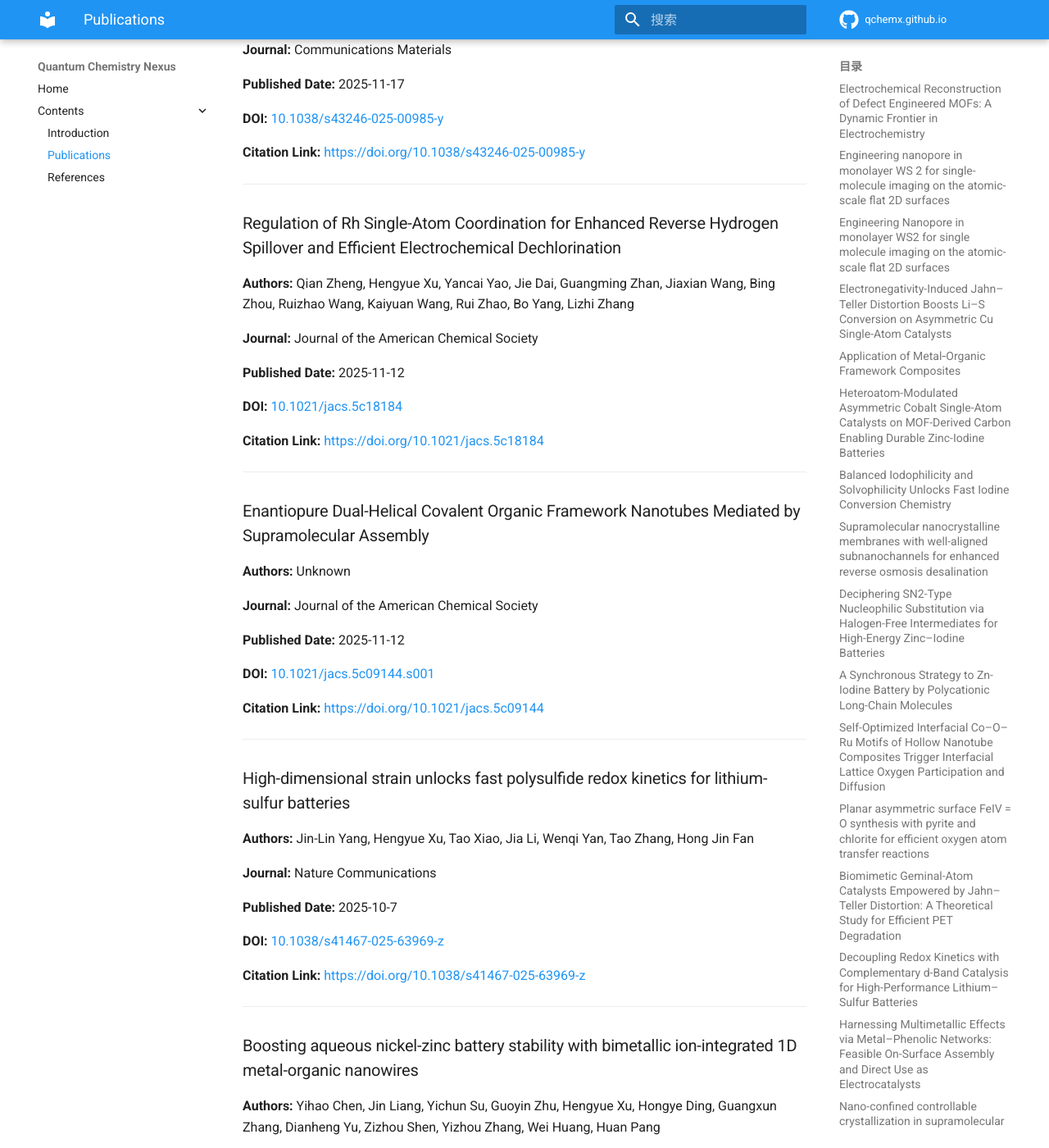
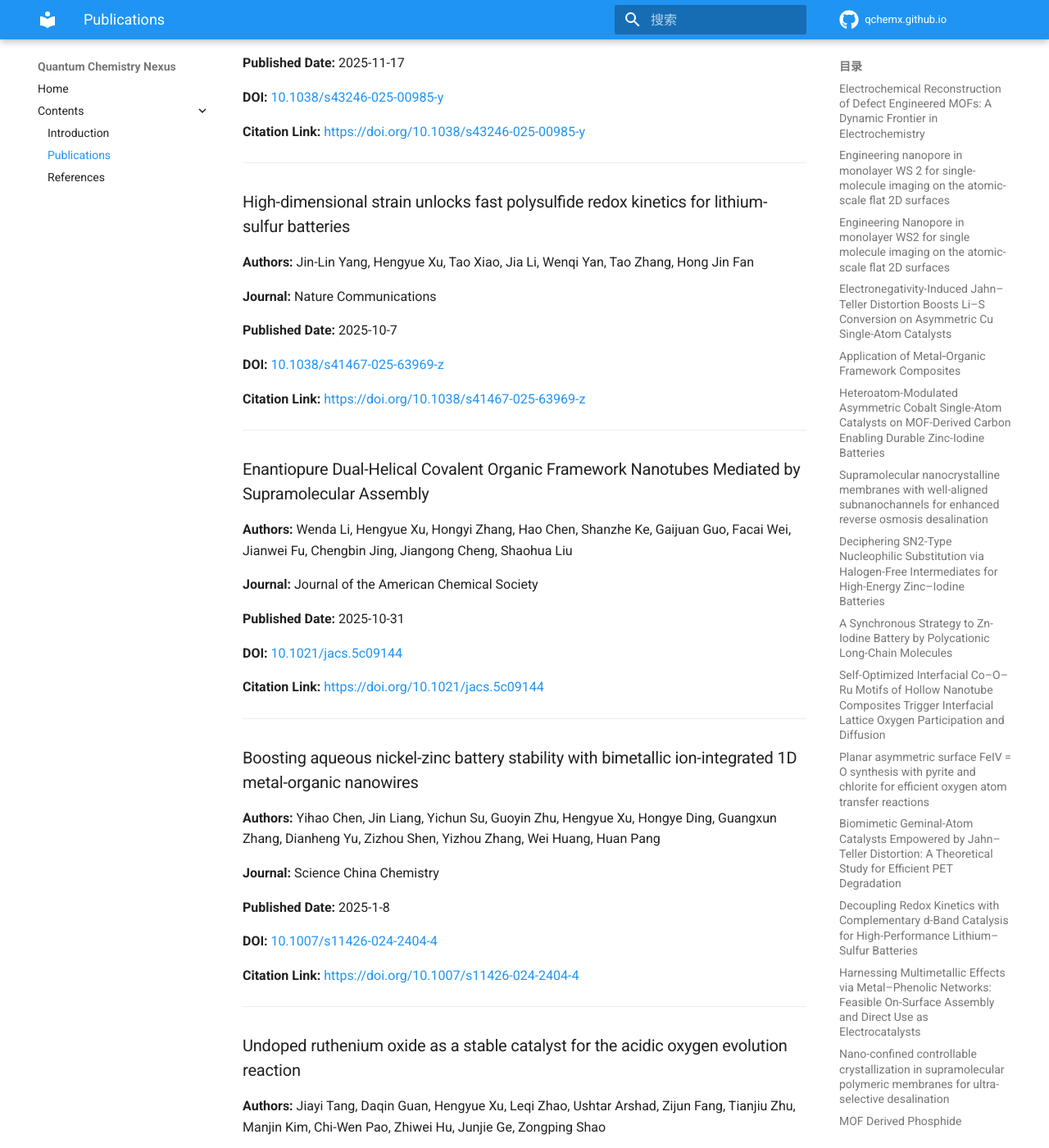
Before and after one commit to QChemX/qchemx.github.io, an MkDocs documentation site: the page built from docs/publications.md, in a window 1280 px wide and 1400 px high, scrolled down 7604 px. Shown: the whole window at 82% size. Built offline with MkDocs 1.6.1 and Material for MkDocs 9.7.7, drawn with Linux system fonts in a browser that asks for light colours; comment, search, counter and statistics services are not loaded; some of the changed text lies outside the part shown.

Commit message:
[orcid sync] Update publications

```diff
--- a/docs/publications.md
+++ b/docs/publications.md
@@ -97,22 +97,6 @@ This page was generated automatically.
 **DOI:** [10.1002/adma.202514035](https://doi.org/10.1002/adma.202514035)
 
 **Citation Link:** [https://doi.org/10.1002/ADMA.202514035](https://doi.org/10.1002/ADMA.202514035)
-
-
-
----
-
-### Balanced Iodophilicity and Solvophilicity Unlocks Fast Iodine Conversion Chemistry
-
-**Authors:** Tao Xiao, Jin-Lin Yang, Ruo Jie Xu, Hengyue Xu, Huan Liu, Jia Li, Haoming Bao, Xiaoyan Jin, Seong-Ju Hwang, Zhe Wang, Hong Jin Fan
-
-**Journal:** Journal of the American Chemical Society
-
-**Published Date:** 2025-8-1
-
-**DOI:** [10.1021/jacs.5c05786](https://doi.org/10.1021/jacs.5c05786)
-
-**Citation Link:** [https://doi.org/10.1021/jacs.5c05786](https://doi.org/10.1021/jacs.5c05786)
 
 
 
@@ -358,38 +358,6 @@ This page was generated automatically.
 
 ---
 
-### Regulation of Rh Single-Atom Coordination for Enhanced Reverse Hydrogen Spillover and Efficient Electrochemical Dechlorination
-
-**Authors:** Qian Zheng, Hengyue Xu, Yancai Yao, Jie Dai, Guangming Zhan, Jiaxian Wang, Bing Zhou, Ruizhao Wang, Kaiyuan Wang, Rui Zhao, Bo Yang, Lizhi Zhang
-
-**Journal:** Journal of the American Chemical Society
-
-**Published Date:** 2025-11-12
-
-**DOI:** [10.1021/jacs.5c18184](https://doi.org/10.1021/jacs.5c18184)
-
-**Citation Link:** [https://doi.org/10.1021/jacs.5c18184](https://doi.org/10.1021/jacs.5c18184)
-
-
-
----
-
-### Enantiopure Dual-Helical Covalent Organic Framework Nanotubes Mediated by Supramolecular Assembly
-
-**Authors:** Unknown
-
-**Journal:** Journal of the American Chemical Society
-
-**Published Date:** 2025-11-12
-
-**DOI:** [10.1021/jacs.5c09144.s001](https://doi.org/10.1021/jacs.5c09144.s001)
-
-**Citation Link:** [https://doi.org/10.1021/jacs.5c09144](https://doi.org/10.1021/jacs.5c09144)
-
-
-
----
-
 ### High-dimensional strain unlocks fast polysulfide redox kinetics for lithium-sulfur batteries
 
 **Authors:** Jin-Lin Yang, Hengyue Xu, Tao Xiao, Jia Li, Wenqi Yan, Tao Zhang, Hong Jin Fan
@@ -401,6 +369,22 @@ This page was generated automatically.
 **DOI:** [10.1038/s41467-025-63969-z](https://doi.org/10.1038/s41467-025-63969-z)
 
 **Citation Link:** [https://doi.org/10.1038/s41467-025-63969-z](https://doi.org/10.1038/s41467-025-63969-z)
+
+
+
+---
+
+### Enantiopure Dual-Helical Covalent Organic Framework Nanotubes Mediated by Supramolecular Assembly
+
+**Authors:** Wenda Li, Hengyue Xu, Hongyi Zhang, Hao Chen, Shanzhe Ke, Gaijuan Guo, Facai Wei, Jianwei Fu, Chengbin Jing, Jiangong Cheng, Shaohua Liu
+
+**Journal:** Journal of the American Chemical Society
+
+**Published Date:** 2025-10-31
+
+**DOI:** [10.1021/jacs.5c09144](https://doi.org/10.1021/jacs.5c09144)
+
+**Citation Link:** [https://doi.org/10.1021/jacs.5c09144](https://doi.org/10.1021/jacs.5c09144)
 
 
 
@@ -625,6 +625,22 @@ This page was generated automatically.
 **DOI:** [10.1016/j.seppur.2024.126625](https://doi.org/10.1016/j.seppur.2024.126625)
 
 **Citation Link:** [https://doi.org/10.1016/j.seppur.2024.126625](https://doi.org/10.1016/j.seppur.2024.126625)
+
+
+
+---
+
+### In Situ Species Analysis of a Lithium-Ion Battery Electrolyte Containing LiTFSI and Propylene Carbonate
+
+**Authors:** Ya-Qian Wang, Hengyue Xu, Bobo Cao, Jing Ma, Zhi-Wu Yu
+
+**Journal:** The Journal of Physical Chemistry Letters
+
+**Published Date:** 2024-5-3
+
+**DOI:** [10.1021/acs.jpclett.4c00641](https://doi.org/10.1021/acs.jpclett.4c00641)
+
+**Citation Link:** [https://doi.org/10.1021/acs.jpclett.4c00641](https://doi.org/10.1021/acs.jpclett.4c00641)
 
 
 
@@ -913,22 +929,6 @@ This page was generated automatically.
 **DOI:** [10.1021/acs.inorgchem.4c02375.s001](https://doi.org/10.1021/acs.inorgchem.4c02375.s001)
 
 **Citation Link:** [https://doi.org/10.1021/acs.inorgchem.4c02375](https://doi.org/10.1021/acs.inorgchem.4c02375)
-
-
-
----
-
-### In Situ Species Analysis of a Lithium-Ion Battery Electrolyte Containing LiTFSI and Propylene Carbonate
-
-**Authors:** Unknown
-
-**Journal:** The Journal of Physical Chemistry Letters
-
-**Published Date:** 2024-05-16
-
-**DOI:** [10.1021/acs.jpclett.4c00641.s001](https://doi.org/10.1021/acs.jpclett.4c00641.s001)
-
-**Citation Link:** [https://doi.org/10.1021/acs.jpclett.4c00641](https://doi.org/10.1021/acs.jpclett.4c00641)
 
 
 
```
Also changed, not shown: other parts of docs/publications.md (+32 -0 lines).
